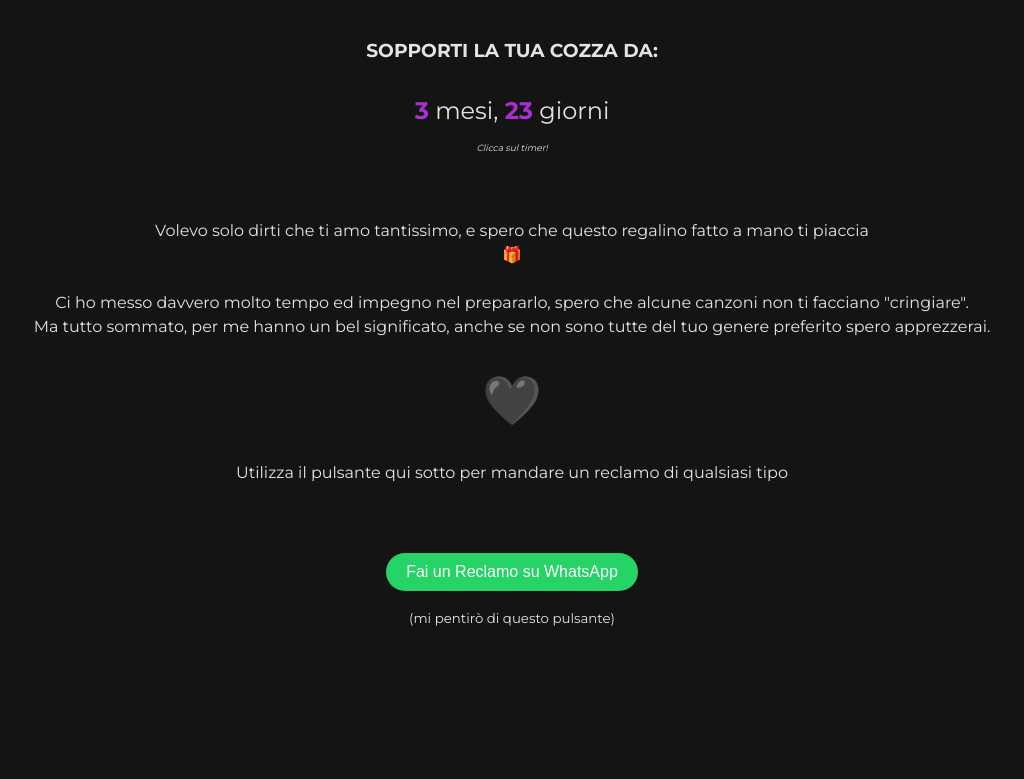
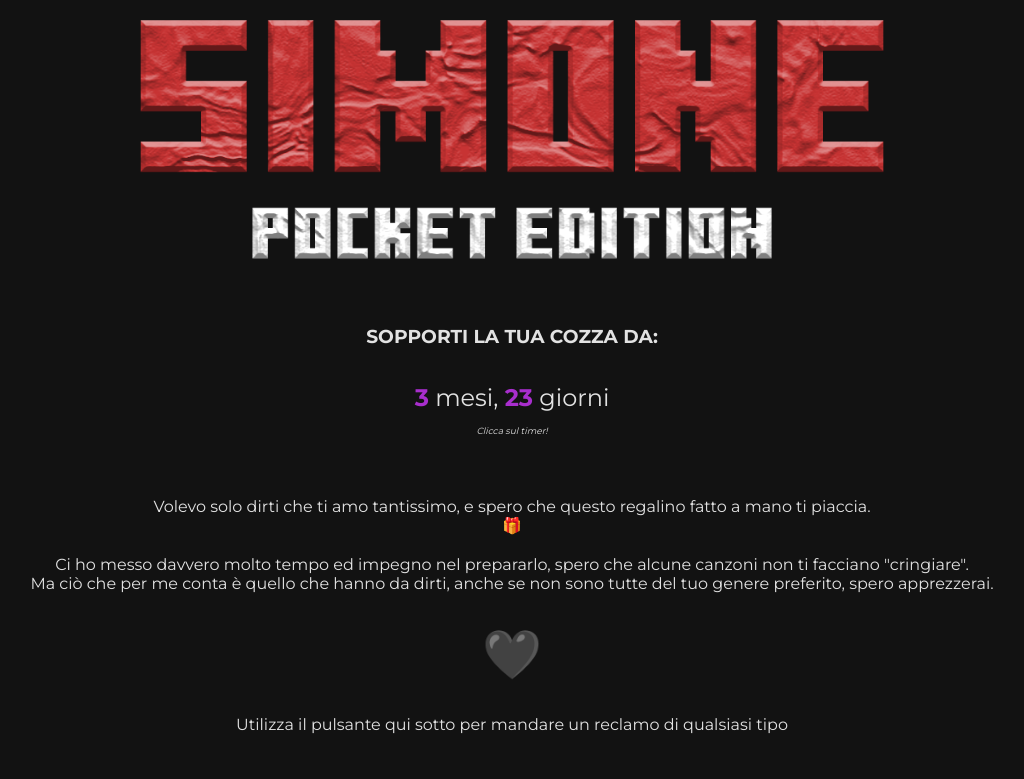
Before and after one commit to sjmvne/Daphne, a plain HTML site: page index.html in a window 1280 px wide. Shown: the top 779 px of the page, without its empty margins (128-1152 px from the left). Drawn offline with Linux system fonts and the light colour scheme.

Commit message:
Aggiunta immagine

```diff
--- a/index.html
+++ b/index.html
@@ -12,8 +12,8 @@
             padding: 20px;
             display: flex;
             flex-direction: column;
-            background-color: #141414;
-            color: #e4e4e4;
+            background-color: #121212;
+            color: #e2e2e2;
             text-align: center;
             min-height: 100vh;
             /* Per garantire l'altezza completa */
@@ -27,8 +27,7 @@
 
         p {
             font-size: 1rem;
-            line-height: 1.5;
-            margin: 1rem 0;
+            line-height: 1.2rem;
         }
 
         #timer {
@@ -76,7 +75,6 @@
             border: none;
             border-radius: 20px;
             cursor: pointer;
-            margin-top: 20px;
         }
 
         .whatsapp-btn:hover {
@@ -102,7 +100,7 @@
 </head>
 
 <body>
-
+    <img src="img/SIMONE Pocket Edition_.png" style="margin-bottom: 3rem;align-items: center;align-self: center;" width="60%">
     <h3>
         <b>SOPPORTI LA TUA COZZA DA:</b>
     </h3>
@@ -111,9 +109,9 @@
     <p style="font-size: xx-small;"><em>Clicca sul timer!</em></p>
 
     <h2></h2>
-    <p>Volevo solo dirti che ti amo tantissimo, e spero che questo regalino fatto a mano ti piaccia<br>🎁<br>
-        <br>Ci ho messo davvero molto tempo ed impegno nel prepararlo, spero che alcune canzoni non ti facciano "cringiare". <br>Ma tutto sommato, per me hanno un bel significato, anche se non
-        sono tutte del tuo genere preferito spero apprezzerai.<br><h2 class="battito">🖤</h2>
+    <p>Volevo solo dirti che ti amo tantissimo, e spero che questo regalino fatto a mano ti piaccia.<br>🎁<br>
+        <br>Ci ho messo davvero molto tempo ed impegno nel prepararlo, spero che alcune canzoni non ti facciano "cringiare". <br>Ma ciò che per me conta è quello che hanno da dirti, anche se non
+        sono tutte del tuo genere preferito, spero apprezzerai.<br><h2 class="battito">🖤</h2>
         <p>Utilizza il pulsante qui sotto per mandare un reclamo di qualsiasi tipo</p>
     </p>
 
```
Also changed, not shown: img/SIMONE Pocket Edition_.png (added).
